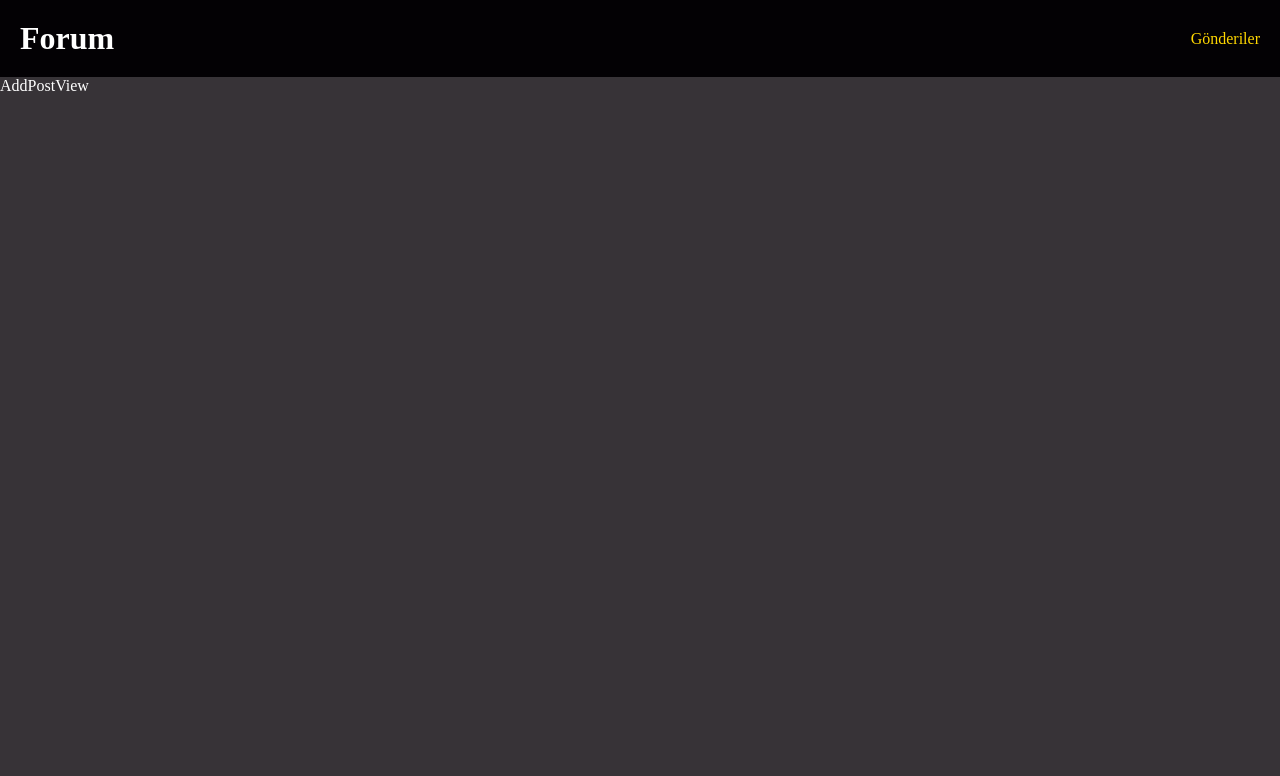
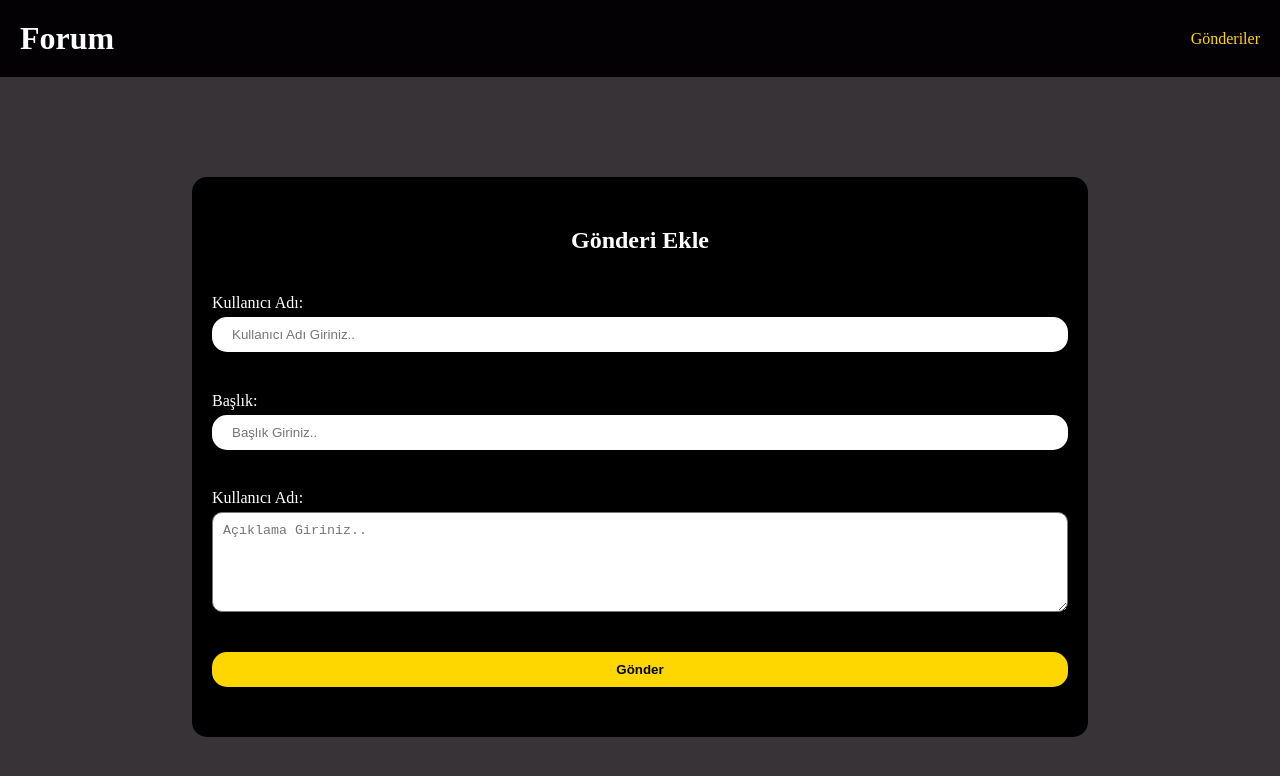
Before and after one commit to Kubraaygun/MVC-Forum, a React (Vite) app: page /add-post in a window 1280 px wide. Shown: the top 776 px of the page. Built offline with nearby package versions, Linux system fonts and the light colour scheme.

Commit message:
duzenleme yapildi

```diff
--- a/package.json
+++ b/package.json
@@ -16,7 +16,8 @@
     "react": "^18.2.0",
     "react-dom": "^18.2.0",
     "react-router-dom": "^6.22.3",
-    "sass": "^1.72.0"
+    "sass": "^1.72.0",
+    "uuid": "^9.0.1"
   },
   "devDependencies": {
     "@types/react": "^18.2.43",
--- a/src/assets/style.scss
+++ b/src/assets/style.scss
@@ -55,3 +55,51 @@ header {
     }
   }
 }
+
+
+
+//Ekleme Sayfasi
+
+form{
+  width: 70vw;
+  background-color: black;
+  max-width: 900px;
+  min-height: 70vh;
+  margin: 100px auto;
+  border-radius: 15px ;
+  padding: 50px 20px;
+  display: flex;
+  flex-direction: column;
+  justify-content: space-between;
+  h2{
+    text-align: center;
+  }
+  fieldset{
+    border: none;
+    display: flex;
+    flex-direction: column;
+    gap: 5px;
+    input{
+      padding: 10px 20px;
+      border-radius: 15px;
+      border: none;
+      outline: none;
+    }
+    textarea{
+      resize:vertical;
+      max-height: 200px;
+      min-height: 100px;
+      padding: 10px;
+      outline: none;
+      border-radius: 10px;
+    }
+  }
+  button{
+    background-color: gold;
+    border: none;
+    padding: 10px;
+    border-radius: 15px;
+    font-weight: 900;
+    cursor: pointer;
+  }
+}
--- a/src/pages/AddPostPage/AddPostController.jsx
+++ b/src/pages/AddPostPage/AddPostController.jsx
@@ -1,7 +1,24 @@
+import { useState } from "react";
 import AddPostView from "./AddPostView";
+import AddPostModel from "./AddPostModel";
 
 const AddPostController = () => {
-  return <AddPostView/>
+  const formModel = new AddPostModel();
+
+  const [form, setForm] = useState(formModel.state);
+  //Key:Hangi inputa yazıldığı  bilgisi
+  //Value: Inputun içeriği için aldım
+  const onInputChange = (key, e) => {
+    console.log(key, e);
+    setForm({ ...form });
+  };
+  const handleSubmit = (e) => {
+    e.preventDefault();
+  };
+
+  return (
+    <AddPostView handleSubmit={handleSubmit} onInputChange={onInputChange} />
+  );
 };
 
 export default AddPostController;
--- a/src/pages/AddPostPage/AddPostModel.js
+++ b/src/pages/AddPostPage/AddPostModel.js
@@ -0,0 +1,12 @@
+import { v4 } from "uuid";
+class AddPostModel {
+  state = {
+    id: v4(),
+    date: new Date(),
+    user: "",
+    title: "",
+    text: "",
+  };
+}
+
+export default AddPostModel;
--- a/src/pages/AddPostPage/AddPostView.jsx
+++ b/src/pages/AddPostPage/AddPostView.jsx
@@ -1,5 +1,30 @@
-const AddPostView = () => {
-  return <div>AddPostView</div>;
+const AddPostView = ({ handleSubmit, onInputChange }) => {
+  return (
+    <form onSubmit={handleSubmit}>
+      <h2>Gönderi Ekle</h2>
+      <fieldset>
+        <label> Kullanıcı Adı: </label>
+        <input
+          type="text"
+          placeholder="Kullanıcı Adı Giriniz.."
+          onChange={(e) => onInputChange("user", e)}
+        />
+      </fieldset>
+
+      <fieldset>
+        <label> Başlık: </label>
+        <input type="text" placeholder="Başlık Giriniz.."  onChange={(e) => onInputChange("title", e)}
+     />
+      </fieldset>
+
+      <fieldset>
+        <label> Kullanıcı Adı: </label>
+        <textarea type="text" placeholder="Açıklama Giriniz.. " />
+      </fieldset>
+
+      <button>Gönder</button>
+    </form>
+  );
 };
 
 export default AddPostView;
--- a/src/pages/ListPostPage/ListPostView.jsx
+++ b/src/pages/ListPostPage/ListPostView.jsx
@@ -1,13 +1,16 @@
 const ListPostView = ({ formData }) => {
+ // console.log(formData)
   return (
     <div className="container">
-      <div className="post">
+      {formData?.map((form)=>(
+        <div key={form.id} className="post">
         <div className="info">
-          <h3>React MVC Pattern (Mimari)</h3>
-          <p>Mehmet</p>
+          <h3>{form.title}</h3>
+          <p>{form.user}</p>
         </div>
-        <p className="text">MVC Mimari ile nasıl bileşenleri yönetirim?</p>
+        <p className="text">{form.text}</p>
       </div>
+      ))}
     </div>
   );
 };
```
Also changed, not shown: src/App.jsx (+11 -13 lines), 1 other file (tests, documents, lock files or other folders).
